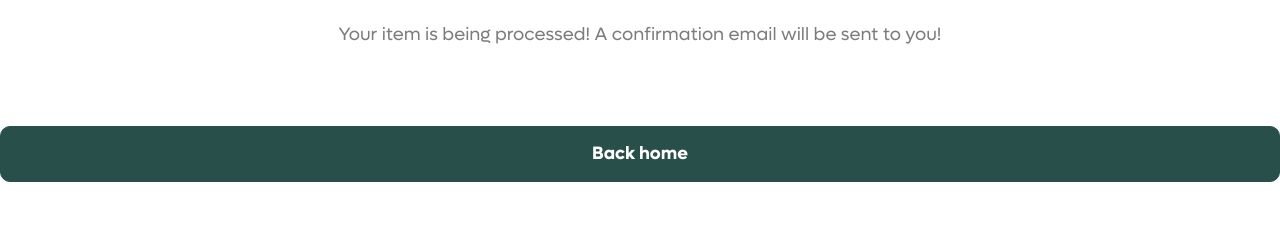
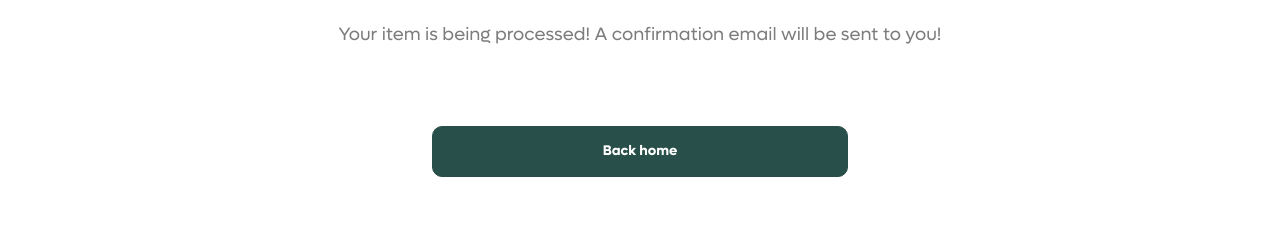
Before and after one commit to thangngo-agilityio/nextjs-training, a Next.js app: page /order in a window 1280 px wide. Shown: the part 780-1012 px from the top of the page. Built offline with nearby package versions, Linux system fonts and the light colour scheme; no server answers.

Commit message:
feat: add lazy load for product page and product detail

```diff
--- a/src/components/LoadingIndicator/index.tsx
+++ b/src/components/LoadingIndicator/index.tsx
@@ -14,6 +14,7 @@ const LoadingIndicator = (): JSX.Element => (
       justifyContent: 'center',
       backgroundColor: 'white',
       zIndex: 9999,
+      opacity: 0.7,
     }}
   >
     <SpinnerChakraUI size="lg" thickness="4px" speed="0.8s" color="blue.500" />
--- a/src/components/OrderSuccess/index.tsx
+++ b/src/components/OrderSuccess/index.tsx
@@ -19,7 +19,12 @@ const OrderSuccess = () => (
     <Text size="textXl" variant="orderSuccess" mb="70px">
       Your item is being processed! A confirmation email will be sent to you!
     </Text>
-    <Button as={Link} href={ROUTER.HOME} variant="orderSuccess" size="xl">
+    <Button
+      as={Link}
+      href={ROUTER.HOME}
+      variant="orderSuccess"
+      size={{ base: 'xl', lg: 'orderSuccess' }}
+    >
       Back home
     </Button>
   </VStack>
--- a/src/ui/pages/Product/index.tsx
+++ b/src/ui/pages/Product/index.tsx
@@ -4,12 +4,8 @@ import { Flex, Grid, GridItem, RadioGroup } from '@chakra-ui/react';
 import { Fragment, Suspense, useMemo, useState } from 'react';
 
 // Components
-import {
-  ItemCategory,
-  Pagination,
-  ProductCard,
-  SkeletonProductList,
-} from '@/components';
+import { ItemCategory, Pagination, SkeletonProductList } from '@/components';
+import lazy from 'next/dynamic';
 import { OverviewSection } from '@/ui/section';
 
 // Hooks
@@ -20,6 +16,8 @@ import { TProduct } from '@/types';
 
 // Constants
 import { MENU_ITEM_FILTER, PAGE_SIZE_PRODUCT } from '@/constants';
+
+const ProductCard = lazy(() => import('@/components/ProductCard'));
 
 type TTrendingSection = {
   productList: TProduct[];
--- a/src/ui/pages/ProductDetail/index.tsx
+++ b/src/ui/pages/ProductDetail/index.tsx
@@ -3,15 +3,11 @@
 import { Suspense, useCallback } from 'react';
 import { Box, Flex } from '@chakra-ui/react';
 import dynamic from 'next/dynamic';
+import lazy from 'next/dynamic';
 import { useRouter } from 'next/navigation';
 
 // Components
-import {
-  HeadingSection,
-  ImageProduct,
-  ProductInfo,
-  SkeletonProductDetail,
-} from '@/components';
+import { HeadingSection, SkeletonProductDetail } from '@/components';
 
 // Actions
 import { updateMyCart } from '@/actions';
@@ -26,6 +22,8 @@ import { ICartItem, TProduct } from '@/types';
 import { ROUTER, SUCCESS_MESSAGES } from '@/constants';
 
 const OverviewSection = dynamic(() => import('@/ui/section/Overview'));
+const ImageProduct = lazy(() => import('@/components/ImageProduct'));
+const ProductInfo = lazy(() => import('@/components/ProductInfo'));
 
 type TProductDetail = {
   cartId: string;
--- a/src/ui/section/Trending/index.tsx
+++ b/src/ui/section/Trending/index.tsx
@@ -12,22 +12,20 @@ import {
   Text,
   useBreakpointValue,
 } from '@chakra-ui/react';
+import Link from 'next/link';
+import dynamic from 'next/dynamic';
 
 // Components
-import {
-  CardBenefit,
-  ItemCategory,
-  ProductCard,
-  SkeletonProductList,
-} from '@/components';
+import { CardBenefit, ItemCategory, SkeletonProductList } from '@/components';
 
 // Constants
 import { BENEFIT_LIST, MENU_ITEM_FILTER, ROUTER } from '@/constants';
 
 // Types
 import { TProduct } from '@/types';
-import Link from 'next/link';
 import { VectorIcon } from '@/icons';
+
+const ProductCard = dynamic(() => import('@/components/ProductCard'));
 
 type TTrendingSection = {
   productList: TProduct[];
```
